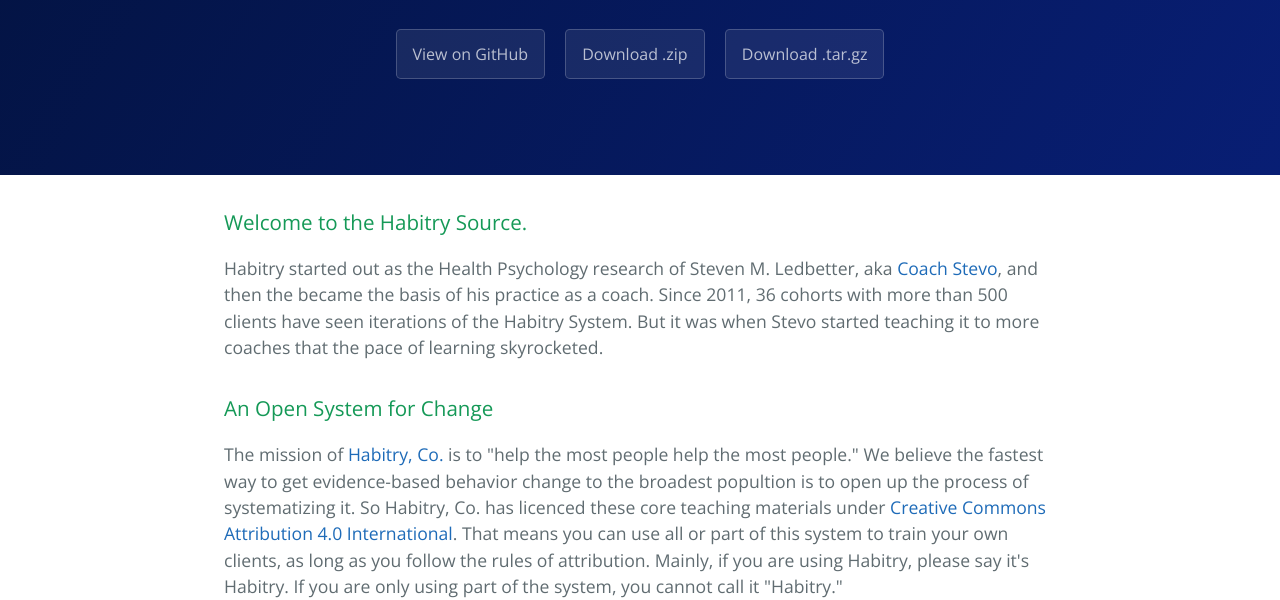
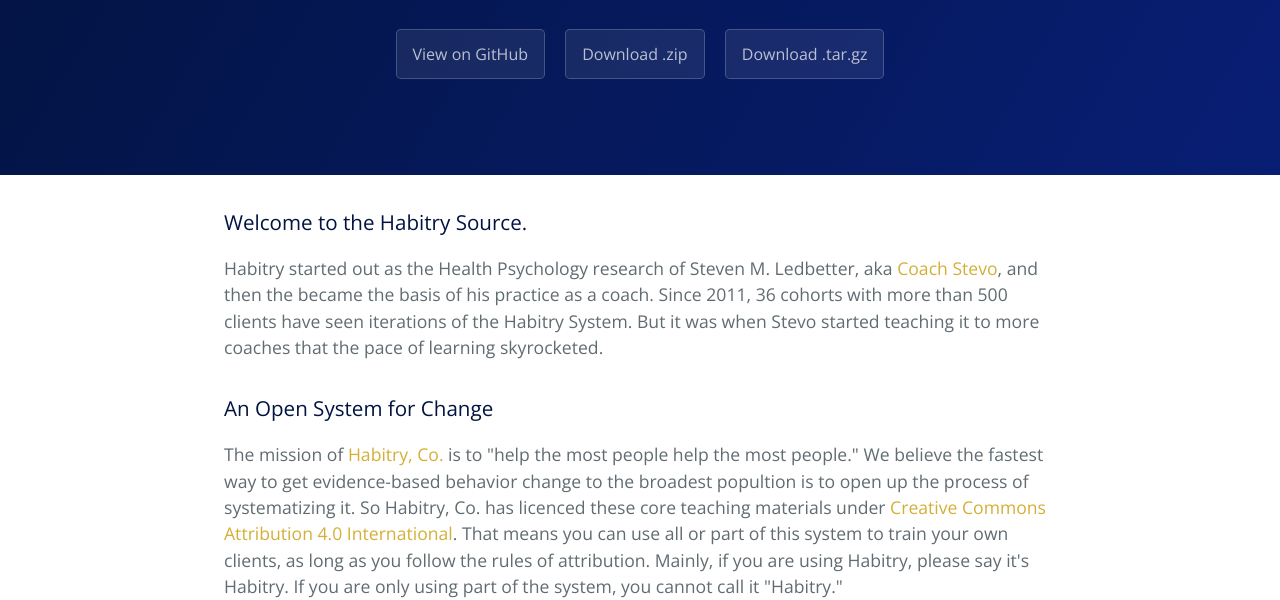
Before and after one commit to habitry/habitry_source, a plain HTML site: page index.html in a window 1280 px wide. Shown: the part 208-808 px from the top of the page. Drawn offline with nearby package versions, Linux system fonts and the light colour scheme; a script that the page names is missing.

Commit message:
Changed active and h3 colors

```diff
--- a/stylesheets/stylesheet.css
+++ b/stylesheets/stylesheet.css
@@ -10,7 +10,7 @@ body {
   color: #606c71; }
 
 a {
-  color: #1e6bb8;
+  color: #d4af37;
   text-decoration: none; }
   a:hover {
     text-decoration: underline; }
@@ -112,7 +112,7 @@ a {
   margin-top: 2rem;
   margin-bottom: 1rem;
   font-weight: normal;
-  color: #159957; }
+  color: #031341; }
 .main-content p {
   margin-bottom: 1em; }
 .main-content code {
```
